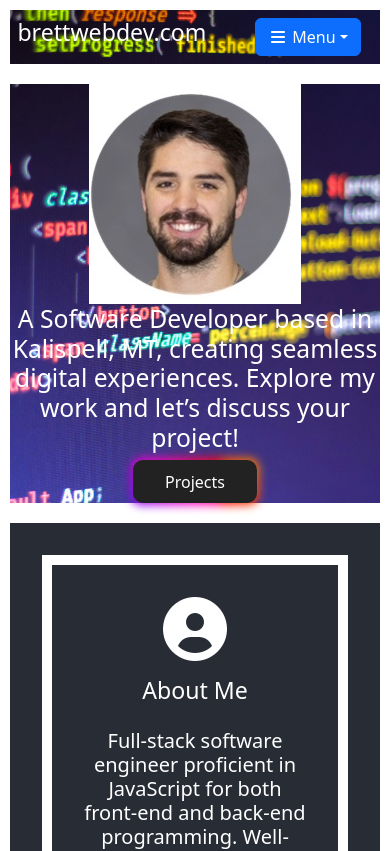
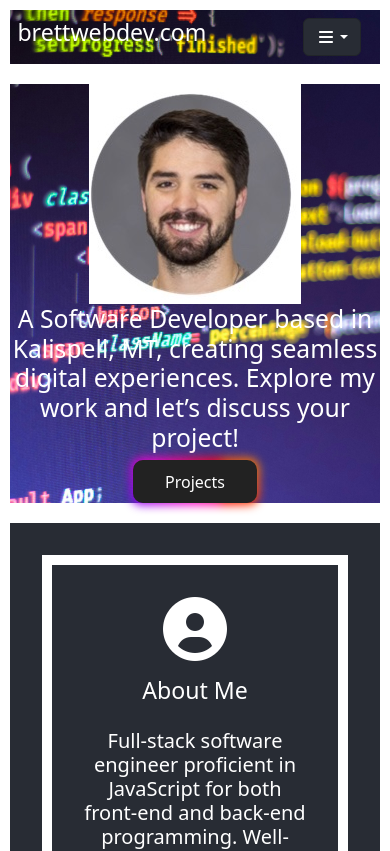
Before and after one commit to bneighbs6/softdev-portfolio, a React (Create React App) app: page / in a window 390 px wide. Shown: the top 851 px of the page. Built offline with nearby package versions, Linux system fonts and the light colour scheme.

Commit message:
Edit styling of NavigationBar

```diff
--- a/src/components/NavigationBar/NavigationBar.css
+++ b/src/components/NavigationBar/NavigationBar.css
@@ -1,7 +1,4 @@
-.navbar-dropdown {
-    background-color: transparent;
-}
-
+/* This will affect each link in the Navbar on desktop screen size */
 .navbar .nav-link {
     color: white; /* Set link color */
     text-align: center;
@@ -12,10 +9,19 @@
     transition: background-color 0.3s; /* Smooth transition for hover effect */
 }
 
-/* TODO:
-Commented out nav-link:hover b/c it was messing with projects-btn style. Need to figure out why
-*/
+/* This will affect the color of each link when user hovers over it in the Navbar on desktop screen size */
+.navbar .nav-link:hover {
+  color: #999
+}
 
-/* .nav-link:hover {
-  background-color: #111
-} */
+/* This will affect the dropdown toggle on screens < 813px wide */
+@media screen and (max-width: 813px) {
+  .dropdown > .dropdown-toggle-brett {
+    background-color: #282c34;
+  }
+
+  /* I want this to change the background color of the dropdown item when user clicks on it */
+  .dropdown > .dropdown-menu > .dropdown-item:active {
+    background-color: #282c34;
+  }
+}
--- a/src/components/NavigationBar/NavigationBar.jsx
+++ b/src/components/NavigationBar/NavigationBar.jsx
@@ -6,15 +6,15 @@ import { faBars } from "@fortawesome/free-solid-svg-icons";
 import "./NavigationBar.css";
 
 function NavigationBar() {
-  const isMobile = useMediaQuery({ query: "(max-width: 780px)" });
+  const isMobile = useMediaQuery({ query: "(max-width: 813px)" });
 
   return (
     <Navbar expand="sm">
       <Container className="navbar-container">
         {isMobile ? (
           <Dropdown>
-            <Dropdown.Toggle className="navbar-dropdown">
-              <FontAwesomeIcon icon={faBars} /> Menu
+            <Dropdown.Toggle variant="dark" className="dropdown-toggle-brett">
+              <FontAwesomeIcon icon={faBars} />
             </Dropdown.Toggle>
             <Dropdown.Menu align="end">
               <Dropdown.Item href="#about">About</Dropdown.Item>
```
